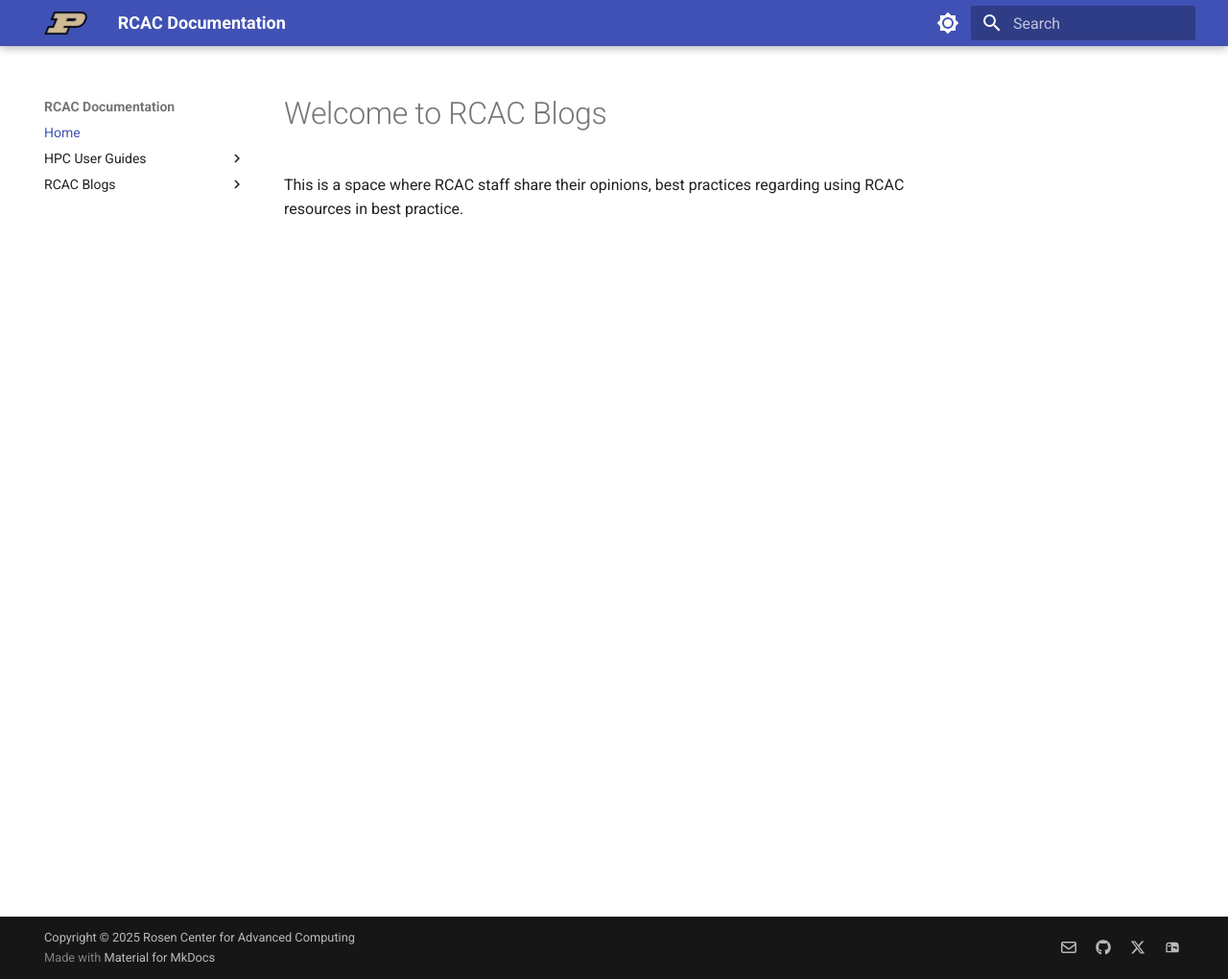
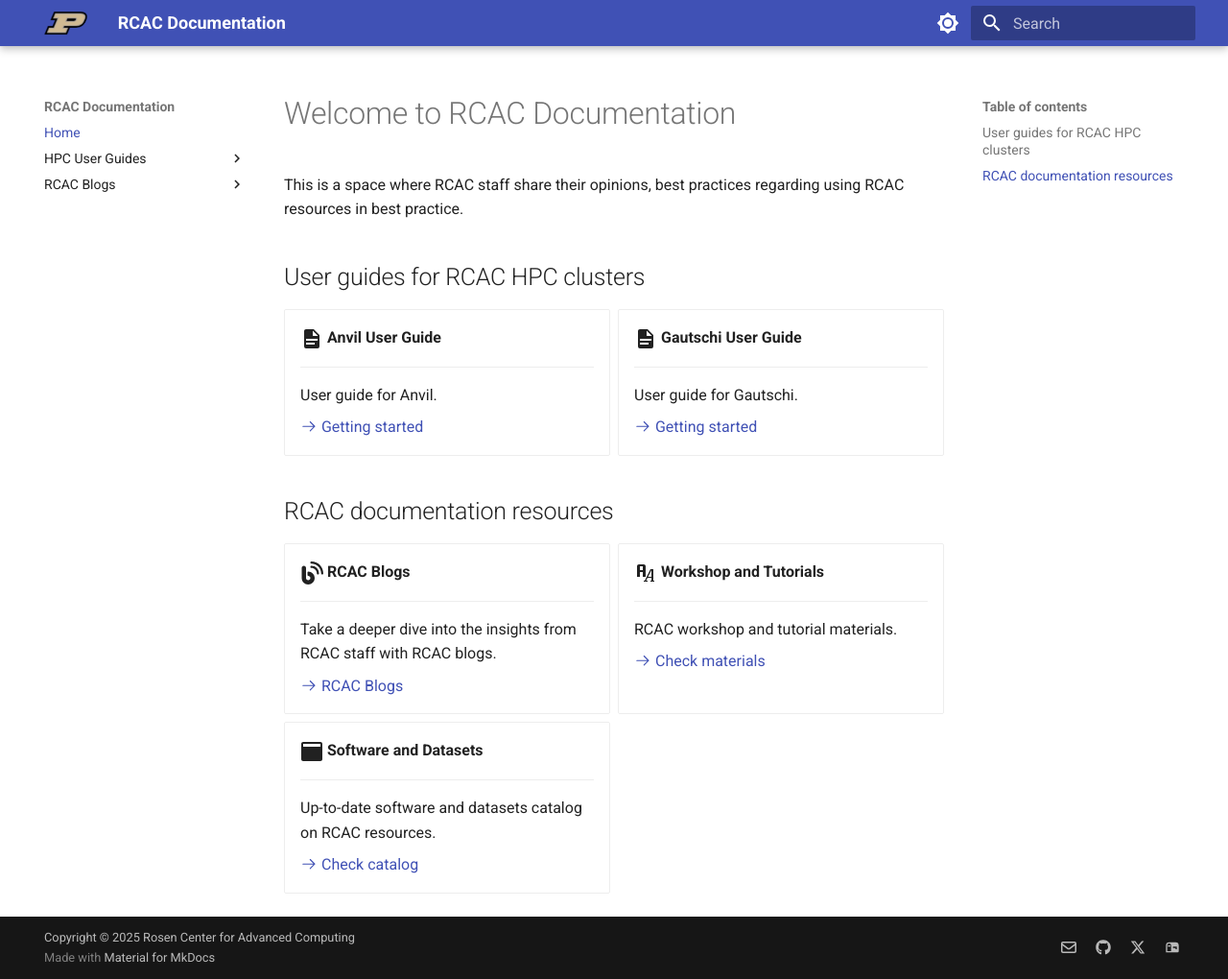
Before and after one commit to Guangzhen-Jin/rcac-blogs, an MkDocs documentation site: the page built from docs/index.md, in a window 1280 px wide and 1020 px high. Shown: the whole window at 96% size. Built offline with MkDocs 1.6.1 and Material for MkDocs 9.7.7, drawn with Linux system fonts in a browser that asks for light colours.

Commit message:
Add grids.

```diff
--- a/docs/index.md
+++ b/docs/index.md
@@ -3,6 +3,59 @@ hide:
   - footer
 ---
 
-# Welcome to RCAC Blogs
+# Welcome to RCAC Documentation
 
 This is a space where RCAC staff share their opinions, best practices regarding using RCAC resources in best practice.
+
+
+## User guides for RCAC HPC clusters
+
+<div class="grid cards" markdown>
+
+-   :material-file-document:{ .lg .middle } __Anvil User Guide__
+
+    ---
+
+    User guide for Anvil.
+
+    [:octicons-arrow-right-24: Getting started](userguides/anvil)
+
+-   :material-file-document:{ .lg .middle } __Gautschi User Guide__
+
+    ---
+
+    User guide for Gautschi.
+
+    [:octicons-arrow-right-24: Getting started](userguides/gautschi)
+
+</div>
+
+## RCAC documentation resources
+
+<div class="grid cards" markdown>
+
+-   :fontawesome-solid-blog:{ .lg .middle } __RCAC Blogs__
+
+    ---
+
+    Take a deeper dive into the insights from RCAC staff with RCAC blogs.
+
+    [:octicons-arrow-right-24: RCAC Blogs](blog/index.md)
+
+-   :material-format-font:{ .lg .middle } __Workshop and Tutorials__
+
+    ---
+
+    RCAC workshop and tutorial materials.
+
+    [:octicons-arrow-right-24: Check materials](#)
+
+-   :material-application:{ .lg .middle } __Software and Datasets__
+
+    ---
+
+    Up-to-date software and datasets catalog on RCAC resources.
+
+    [:octicons-arrow-right-24: Check catalog](#)
+
+</div>
--- a/docs/stylesheets/extra.css
+++ b/docs/stylesheets/extra.css
@@ -1,6 +1,52 @@
-[data-md-color-scheme="purdue"] {
+/* [data-md-color-scheme="purdue"] {
     --md-primary-fg-color:        #CBBA94;
     --md-accent-fg-color:         #CBBA94;
-    --md-primary-fg-color--light: #CBBA94;
-    --md-primary-fg-color--dark:  #90030C;
+    --md-primary-fg-color--light: #000000;
+    --md-primary-fg-color--dark:  #CBBA94;
+  } */
+
+  /* :root {
+
+    /* Primary color shades
+    --md-primary-fg-color: #861f41;
+    --md-primary-fg-color--light: #861f4194;
+    --md-primary-fg-color--dark: #ac325a;
+    --md-primary-bg-color: hsla(0, 0%, 100%, 1);
+    --md-primary-bg-color--light: hsla(0, 0%, 100%, 0.7);
+    --md-text-link-color: hsla(231, 48%, 48%, 1);
+
+    /* Accent color shades
+    --md-accent-fg-color: rgb(98, 18, 189);
+    --md-accent-fg-color--transparent: hsla(189, 100%, 37%, 0.1);
+    --md-accent-bg-color: hsla(0, 0%, 100%, 1);
+    --md-accent-bg-color--light: hsla(0, 0%, 100%, 0.7);
+  } */
+
+  :root > * {
+
+     /* Primary color shades */
+    /* --md-primary-fg-color: #CBBA94; */
+    /* --md-primary-fg-color--light: #861f4194;
+    --md-primary-fg-color--dark: #ac325a;
+    --md-primary-bg-color: hsla(0, 0%, 100%, 1);
+    --md-primary-bg-color--light: hsla(0, 0%, 100%, 0.7);
+    --md-text-link-color: hsla(231, 48%, 48%, 1); */ */
+    /* --md-text-link-color: #CBBA94; */
+
+    /* Accent color shades */
+    /* --md-accent-fg-color: #CBBA94;
+    --md-accent-fg-color--transparent: hsla(189, 100%, 37%, 0.1);
+    --md-accent-bg-color: hsla(0, 0%, 100%, 1);
+    --md-accent-bg-color--light: hsla(0, 0%, 100%, 0.7); */
+
+    /* Code block color shades */
+    /* --md-code-bg-color: hsla(0, 0%, 96%, 1);
+    --md-code-fg-color: hsla(200, 18%, 26%, 1); */
+
+    /* Footer */
+    /* --md-footer-bg-color: #CBBA94;
+    --md-footer-bg-color--dark: hsla(0, 0%, 0%, 0.32);
+    --md-footer-fg-color: hsla(0, 0%, 100%, 1);
+    --md-footer-fg-color--light: hsla(0, 0%, 100%, 0.7);
+    --md-footer-fg-color--lighter: hsla(0, 0%, 100%, 0.3); */
   }
--- a/mkdocs.yml
+++ b/mkdocs.yml
@@ -36,8 +36,8 @@ theme:
       toggle:
         icon: material/brightness-4
         name: Switch to light mode
-# extra_css:
-#   - stylesheets/extra.css
+extra_css:
+  - stylesheets/extra.css
 
 plugins:
   - search
@@ -121,6 +121,9 @@ markdown_extensions:
   - attr_list
   - md_in_html
   - pymdownx.blocks.caption
+  - pymdownx.emoji:
+      emoji_index: !!python/name:material.extensions.emoji.twemoji
+      emoji_generator: !!python/name:material.extensions.emoji.to_svg
 
 # # Adding share buttons
 # hooks:
```
Also changed, not shown: docs/userguides/anvil/index.md (+4 -0 lines).
